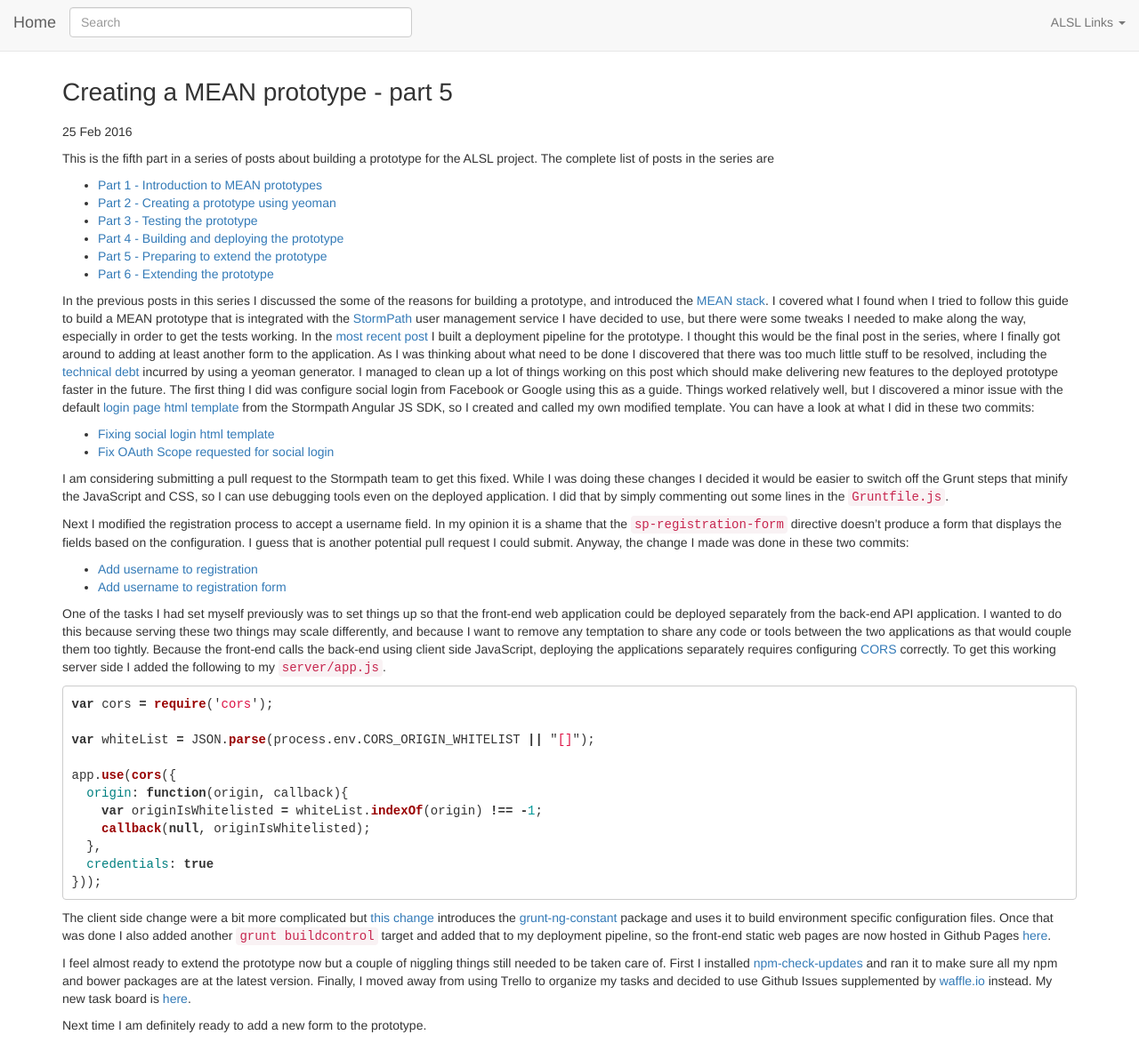
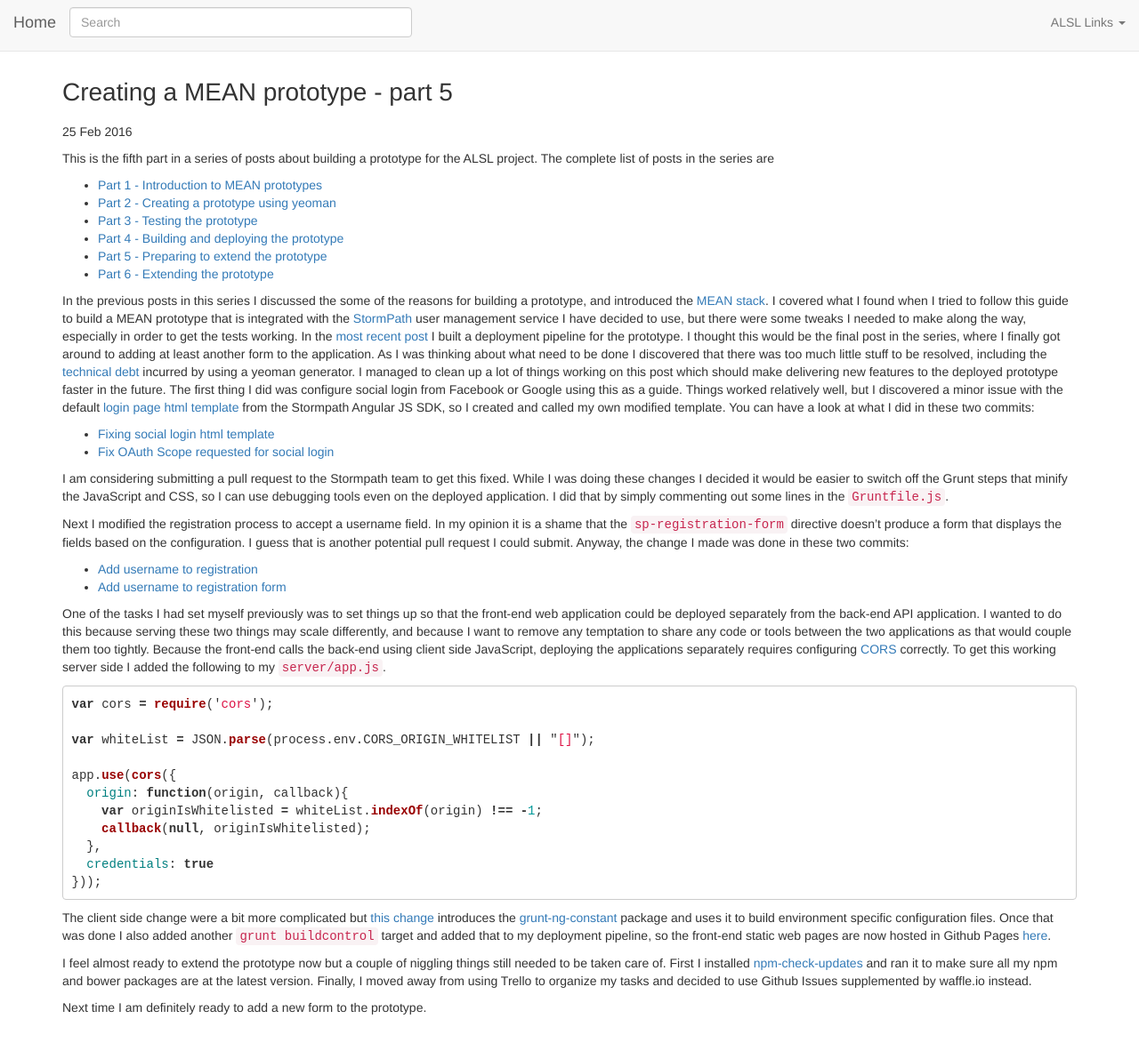
Before and after one commit to mshogren/mshogren.github.io, a Jekyll site: the page built from _posts/2016-02-25-creating-a-mean-prototype-5.md, in a window 1280 px wide and 1173 px high. Shown: the whole window at 89% size. Built offline with Jekyll 4.4.1, drawn with Linux system fonts in a browser that asks for light colours; comment, search, counter and statistics services are not loaded.

Commit message:
Remove broken links

```diff
--- a/_posts/2016-02-25-creating-a-mean-prototype-5.md
+++ b/_posts/2016-02-25-creating-a-mean-prototype-5.md
@@ -47,6 +47,6 @@ app.use(cors({
 
 The client side change were a bit more complicated but [this change](https://github.com/mshogren/alsl-sandbox1/commit/03447b9f8535716a1eebe994032bf7c46394f2c4) introduces the [grunt-ng-constant](https://www.npmjs.com/package/grunt-ng-constant) package and uses it to build environment specific configuration files.  Once that was done I also added another `grunt buildcontrol` target and added that to my deployment pipeline, so the front-end static web pages are now hosted in Github Pages [here](https://alsl-sandbox1.michael-shogren.com).
 
-I feel almost ready to extend the prototype now but a couple of niggling things still needed to be taken care of.  First I installed [npm-check-updates](https://www.npmjs.com/package/npm-check-updates) and ran it to make sure all my npm and bower packages are at the latest version.  Finally, I moved away from using Trello to organize my tasks and decided to use Github Issues supplemented by [waffle.io](https://waffle.io/) instead.  My new task board is [here](https://waffle.io/mshogren/mshogren.github.io).
+I feel almost ready to extend the prototype now but a couple of niggling things still needed to be taken care of.  First I installed [npm-check-updates](https://www.npmjs.com/package/npm-check-updates) and ran it to make sure all my npm and bower packages are at the latest version.  Finally, I moved away from using Trello to organize my tasks and decided to use Github Issues supplemented by waffle.io instead.
 
 Next time I am definitely ready to add a new form to the prototype.
```
